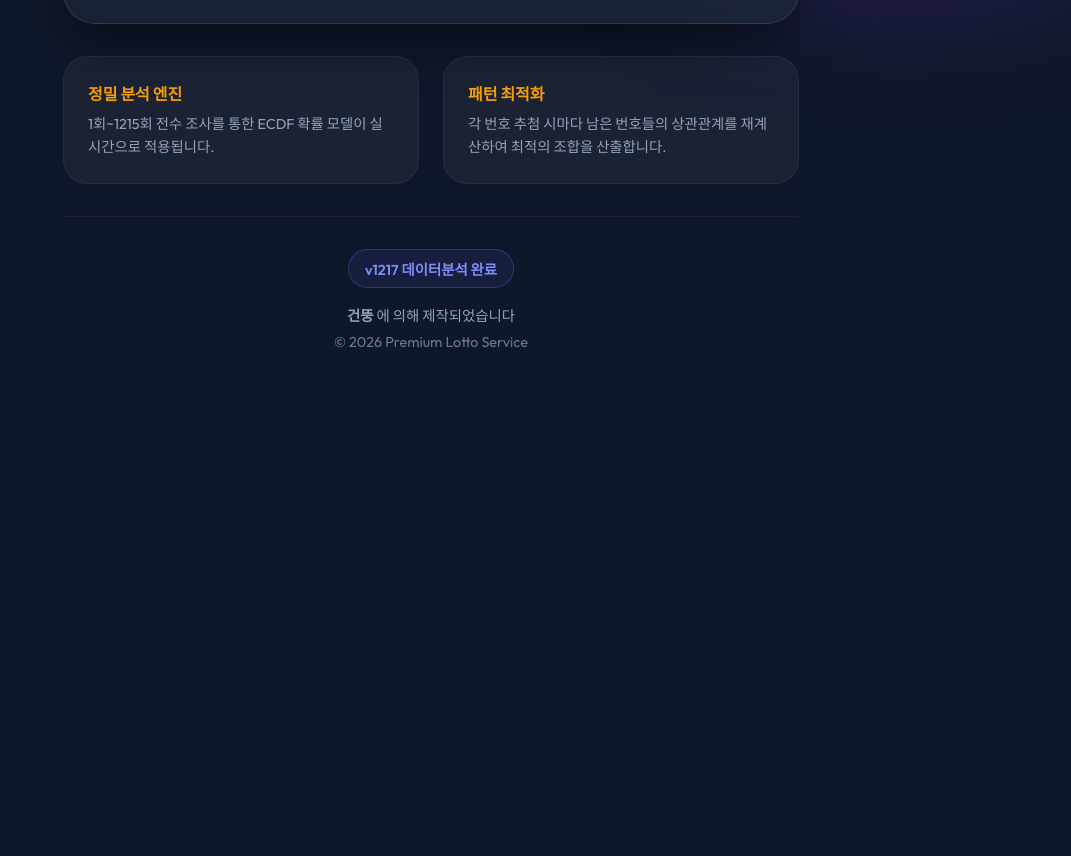
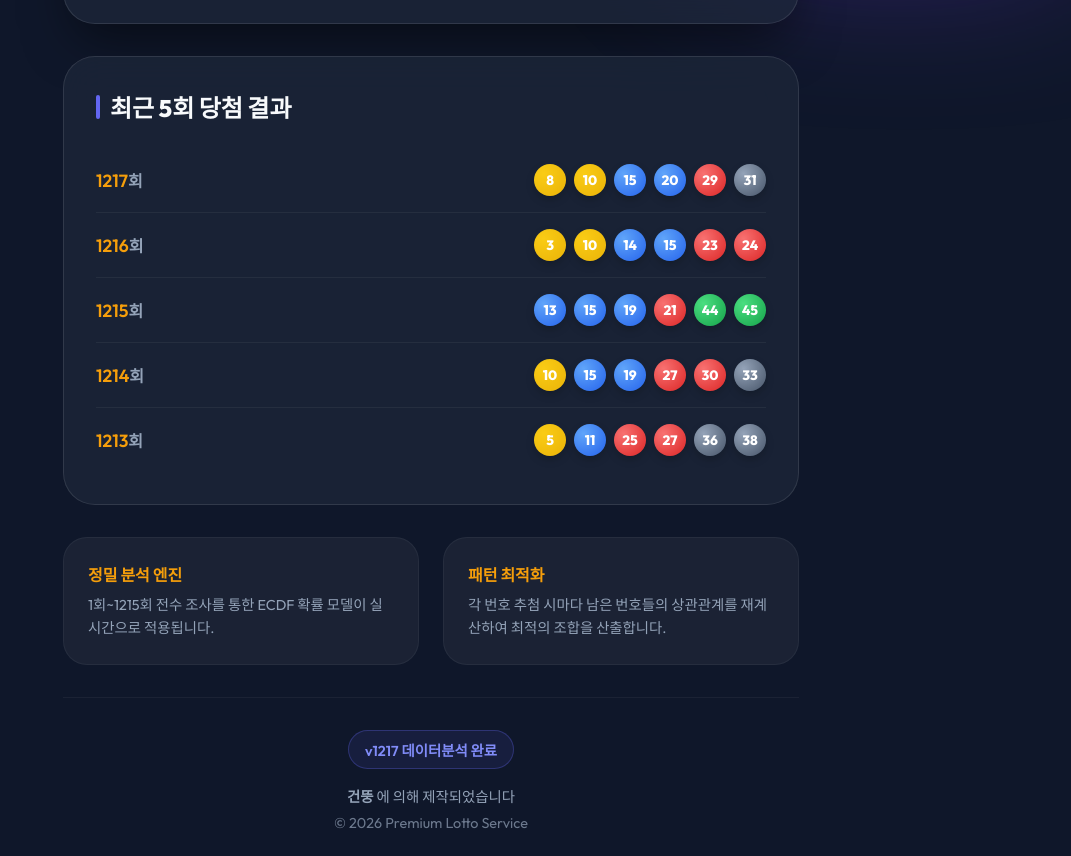
Before and after one commit to tgkw2004-beep/lotto_anal, a plain HTML site: page index.html in a window 1280 px wide. Shown: the part 849-1705 px from the top of the page, without its empty margins (209-1280 px from the left). Before the commit the page ends 1264 px from the top, so only its background shows below. Drawn offline with Linux system fonts and the light colour scheme.

Commit message:
feat: 최근 5회 당첨 번호 표시 기능 추가 및 자동 업데이트 로직 개선

```diff
--- a/index.html
+++ b/index.html
@@ -195,6 +195,71 @@
             height: 2rem;
             margin-bottom: 1rem;
         }
+
+        /* Recent Draws Section */
+        .recent-draws-section {
+            background: var(--card-bg);
+            backdrop-filter: blur(20px);
+            border: 1px solid rgba(255, 255, 255, 0.1);
+            border-radius: 2rem;
+            padding: 2rem;
+            margin-bottom: 2rem;
+            text-align: left;
+        }
+
+        .recent-draws-section h2 {
+            font-size: 1.5rem;
+            font-weight: 700;
+            margin-bottom: 1.5rem;
+            color: var(--text-main);
+            display: flex;
+            align-items: center;
+            gap: 10px;
+        }
+
+        .recent-draws-section h2::before {
+            content: '';
+            width: 4px;
+            height: 24px;
+            background: var(--primary);
+            border-radius: 2px;
+        }
+
+        .recent-draw-row {
+            display: flex;
+            align-items: center;
+            justify-content: space-between;
+            padding: 1rem 0;
+            border-bottom: 1px solid rgba(255, 255, 255, 0.05);
+        }
+
+        .recent-draw-row:last-child { border-bottom: none; }
+
+        .draw-info {
+            font-weight: 600;
+            color: var(--text-dim);
+            min-width: 80px;
+        }
+
+        .draw-info span {
+            color: var(--accent);
+            font-size: 1.1rem;
+        }
+
+        .recent-balls {
+            display: flex;
+            gap: 8px;
+        }
+
+        .lotto-ball.small-ball {
+            width: 32px;
+            height: 32px;
+            font-size: 0.85rem;
+            box-shadow: 0 4px 8px rgba(0,0,0,0.2);
+            animation: none;
+            opacity: 1;
+            transform: none;
+        }
     </style>
 </head>
 <body>
@@ -244,6 +309,14 @@
             </div>
         </section>
 
+        <section class="recent-draws-section">
+            <h2>최근 5회 당첨 결과</h2>
+            <div id="recent-draws-list">
+                <!-- Recent draws rows will be injected here -->
+                <div style="color: var(--text-dim); text-align: center; padding: 1rem;">데이터를 불러오는 중...</div>
+            </div>
+        </section>
+
         <section class="analysis-info">
             <div class="info-card">
                 <h3>정밀 분석 엔진</h3>
@@ -270,6 +343,9 @@
             frequencies: [0, 167, 152, 170, 159, 153, 163, 168, 156, 133, 161, 164, 177, 175, 170, 166, 166, 169, 172, 167, 168, 165, 141, 147, 164, 150, 164, 180, 151, 153, 156, 165, 141, 173, 181, 161, 162, 171, 169, 165, 172, 147, 153, 162, 161, 172],
             coWeights: [{"a": 11, "b": 21, "w": 34}, {"a": 33, "b": 40, "w": 33}, {"a": 6, "b": 38, "w": 31}, {"a": 10, "b": 31, "w": 30}, {"a": 12, "b": 24, "w": 30}, {"a": 37, "b": 40, "w": 29}, {"a": 19, "b": 21, "w": 29}, {"a": 14, "b": 15, "w": 29}, {"a": 3, "b": 13, "w": 29}, {"a": 1, "b": 28, "w": 29}, {"a": 3, "b": 20, "w": 29}, {"a": 3, "b": 24, "w": 29}, {"a": 24, "b": 27, "w": 29}, {"a": 15, "b": 34, "w": 29}, {"a": 34, "b": 42, "w": 29}, {"a": 13, "b": 33, "w": 28}, {"a": 3, "b": 27, "w": 28}, {"a": 30, "b": 34, "w": 28}, {"a": 8, "b": 39, "w": 27}, {"a": 18, "b": 31, "w": 27}]
         };
+
+        // Recent History Data (Automatically updated by update_service.py)
+        const RECENT_HISTORY_DATA = [{"draw_no": 1217, "numbers": [8, 10, 15, 20, 29, 31]}, {"draw_no": 1216, "numbers": [3, 10, 14, 15, 23, 24]}, {"draw_no": 1215, "numbers": [13, 15, 19, 21, 44, 45]}, {"draw_no": 1214, "numbers": [10, 15, 19, 27, 30, 33]}, {"draw_no": 1213, "numbers": [5, 11, 25, 27, 36, 38]}];
 
         class LottoEngine {
             constructor() {
@@ -321,6 +397,33 @@
                 return ball;
             };
 
+            const renderRecentDraws = () => {
+                const list = document.getElementById('recent-draws-list');
+                if (!list) return;
+                list.innerHTML = '';
+
+                RECENT_HISTORY_DATA.forEach(draw => {
+                    const row = document.createElement('div');
+                    row.className = 'recent-draw-row';
+
+                    const info = document.createElement('div');
+                    info.className = 'draw-info';
+                    info.innerHTML = `<span>${draw.draw_no}</span>회`;
+
+                    const balls = document.createElement('div');
+                    balls.className = 'recent-balls';
+                    draw.numbers.forEach(n => {
+                        balls.appendChild(createBall(n, true));
+                    });
+
+                    row.appendChild(info);
+                    row.appendChild(balls);
+                    list.appendChild(row);
+                });
+            };
+
+            renderRecentDraws();
+
             btn.onclick = async () => {
                 btn.disabled = true;
                 display.innerHTML = '';
```
Also changed, not shown: 1 other file.
